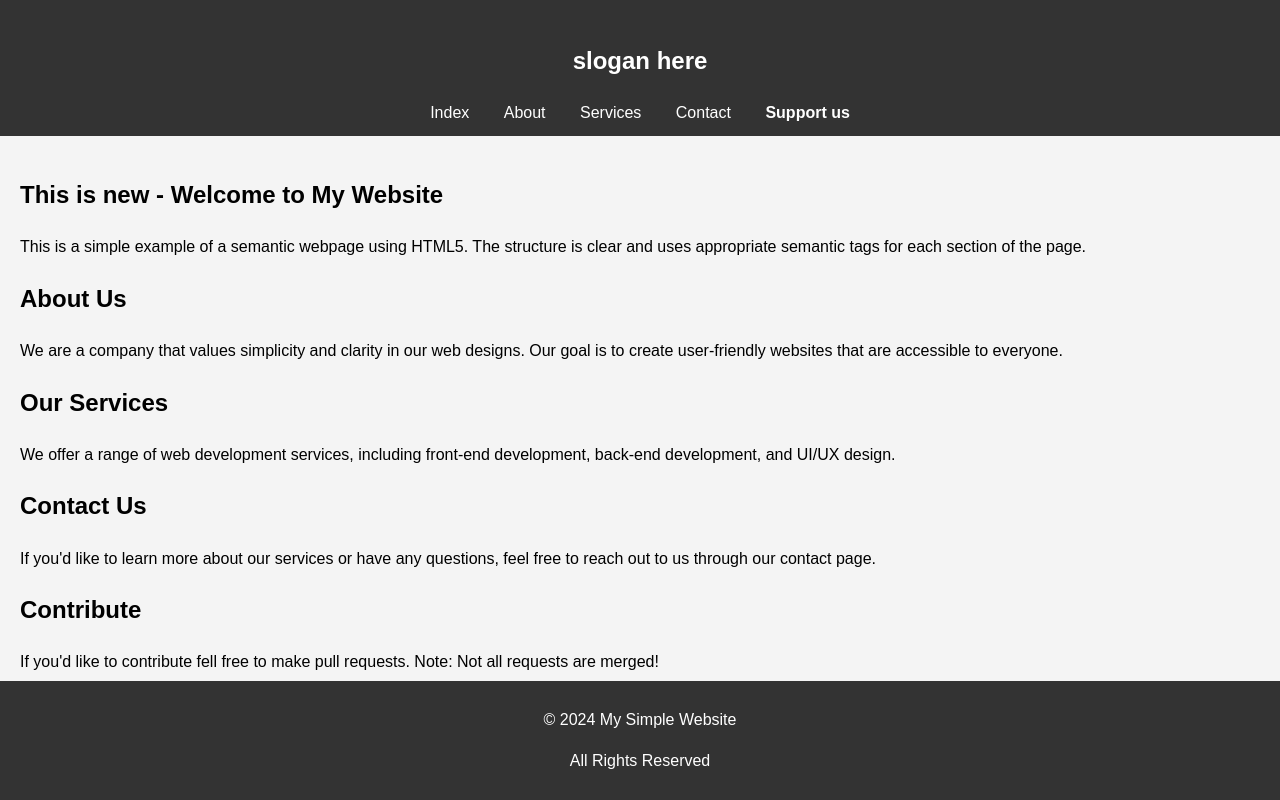
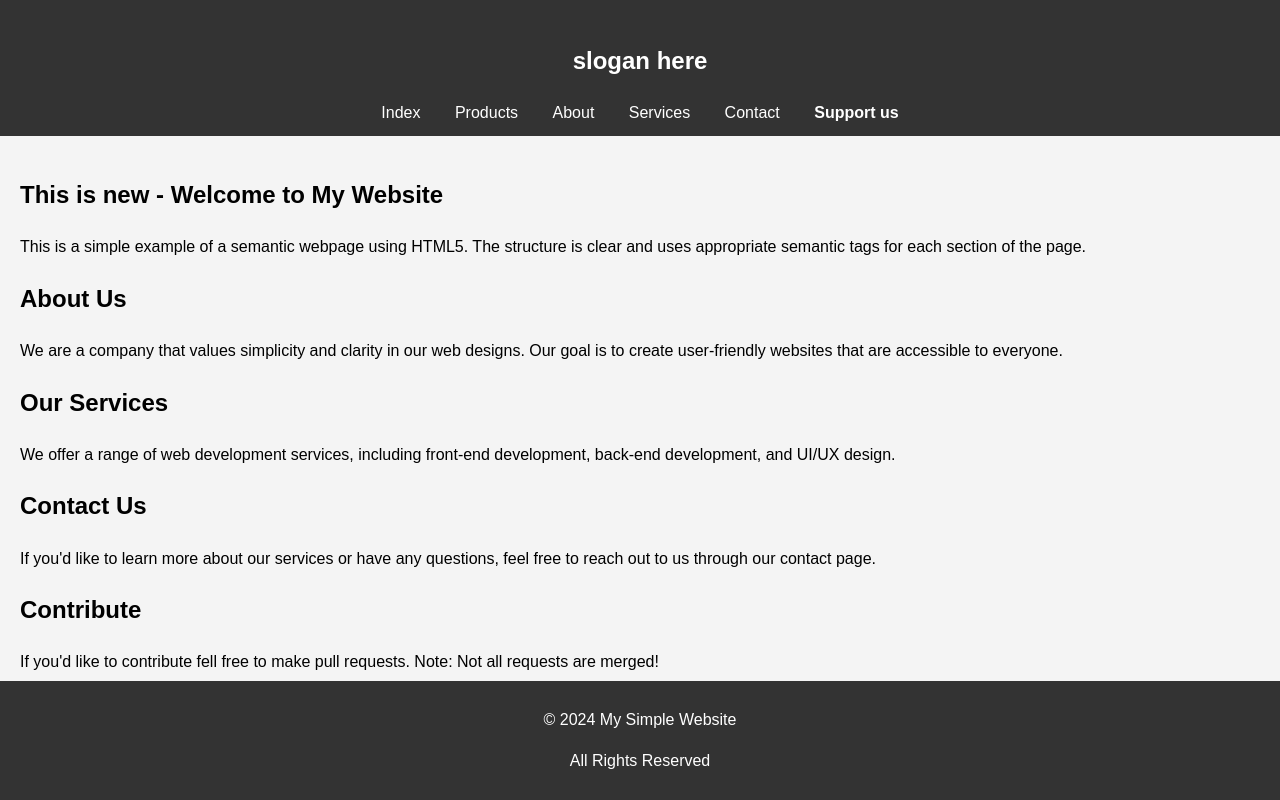
Before and after one commit to TroelsAgergaard/collab-sandbox, a plain HTML site: page index.html in a window 1280 px wide. Drawn offline with Linux system fonts and the light colour scheme.

Commit message:
Add product link to nav

```diff
--- a/index.html
+++ b/index.html
@@ -13,6 +13,7 @@
       <h2 ckass="heading">slogan here</h2>
       <nav class="navigatin highlight">
         <a href="#home" id="home">Index</a>
+        <a href="#products">Products</a>
         <a href="#about">About</a>
         <a href="#services">Services</a>
         <a href="#contact">Contact</a>
```
